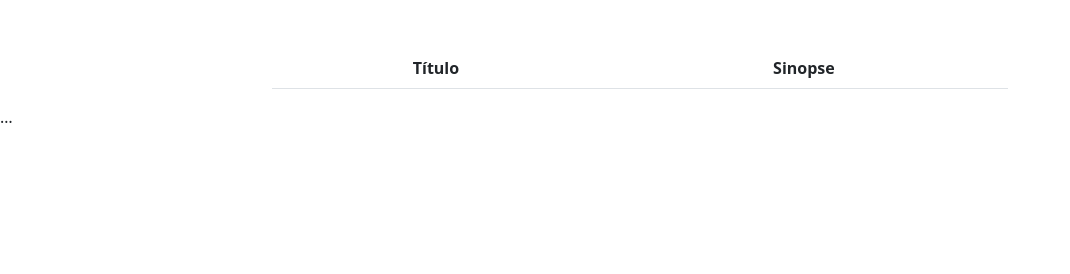
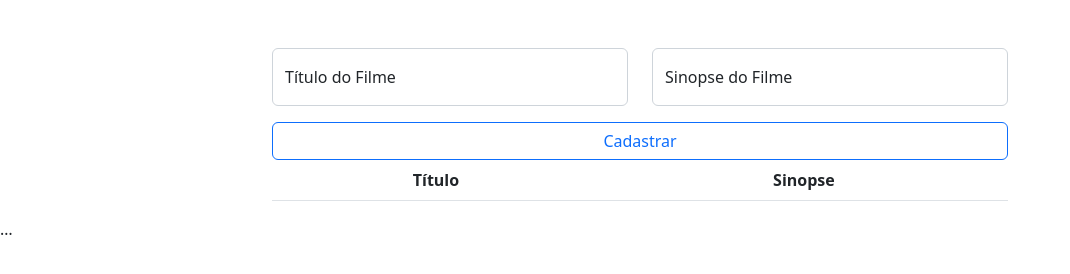
Before and after one commit to amachion/2025_2_projeto_t3_s1, a website: page front/index.html in a window 1280 px wide. Shown: the whole page, without its empty margins (0-1070 px from the left). Drawn offline with nearby package versions, Linux system fonts and the light colour scheme; no server answers.

Commit message:
apostila 09 até código 2.13.2

```diff
--- a/front/index.html
+++ b/front/index.html
@@ -8,6 +8,30 @@
   </head>
   <body onload="obtemFilmes()">
     <div class="container mt-5">
+
+        <div class="row justify-content-center">
+            <div class="col-md-8 col-lg-4">
+                <div class="form-floating mb-3">
+                    <input type="text" class="form-control" id="tituloInput" placeholder="título do filme">
+                    <label for="tituloInput">Título do  Filme</label>
+                </div>
+            </div>
+            <div class="col-md-8 col-lg-4">
+                <div class="form-floating mb-3">
+                    <input type="text" class="form-control" id="sinopseInput" placeholder="sinopse do filme">
+                    <label for="sinopseInput">Sinopse do Filme</label>
+                </div>
+            </div>
+        </div>
+
+        <div class="row justify-content-center">
+            <div class="col-md-8">
+                <button class="btn btn-outline-primary w-100" onclick="cadastrarFilme()">
+                    Cadastrar
+                </button>
+            </div>
+        </div>
+
         <div class="row justify-content-center">
             <div class="col-md-8">
                 <table class="table table-striped table-hover text-center filmes">
--- a/front/js/script.js
+++ b/front/js/script.js
@@ -18,3 +18,27 @@ async function obtemFilmes() {
         celulaSinopse.innerHTML = filme.sinopse
     }
 }
+async function cadastrarFilme() {
+    //montamos a URL completa
+    const URLcompleta = `${protocolo}${baseURL}${filmesEndpoint}`
+    //pega os inputs digitados pelo usuário
+    let tituloInput = document.querySelector('#tituloInput')
+    let sinopseInput = document.querySelector('#sinopseInput')
+    let titulo = tituloInput.value
+    let sinopse = sinopseInput.value
+    //limpa as caixinhas de input
+    tituloInput.value = ""
+    sinopseInput.value = ""
+    const filmes = (await axios.post(URLcompleta, {titulo, sinopse})).data
+    //limpar a tabela e preencher com a lista nova de filmes
+    let tabela = document.querySelector('.filmes')
+    let corpoTabela = tabela.getElementsByTagName('tbody')[0]
+    corpoTabela.innerHTML = ""
+    for (let filme of filmes) {
+        let linha = corpoTabela.insertRow(0)
+        let celulaTitulo = linha.insertCell(0)
+        let celulaSinopse = linha.insertCell(1)
+        celulaTitulo.innerHTML = filme.titulo
+        celulaSinopse.innerHTML = filme.sinopse
+    }
+}
```
